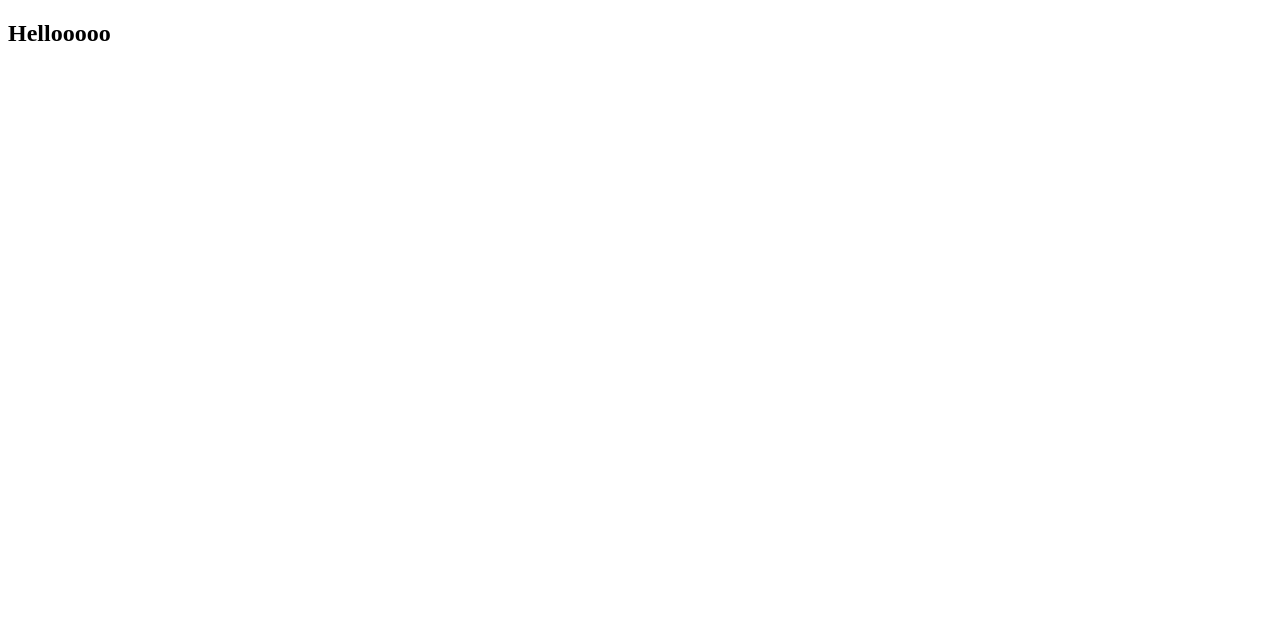
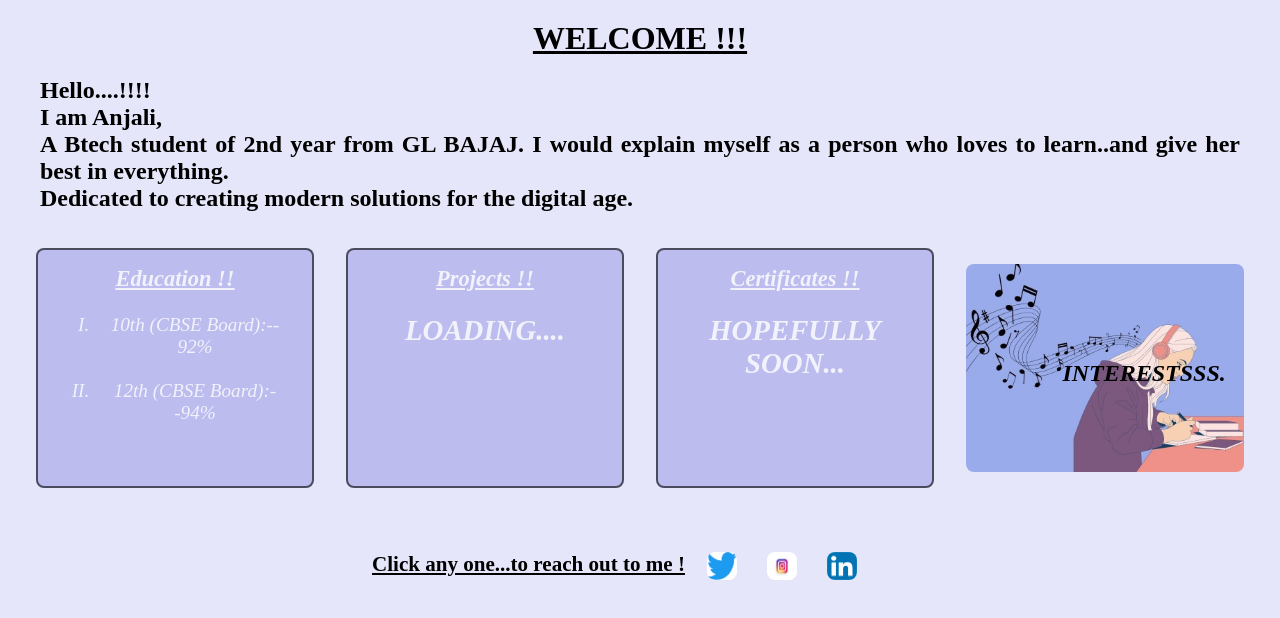
Before and after one commit to anjali-varshney/anjalivarshney, a plain HTML site: page index.html in a window 1280 px wide. Drawn offline with Linux system fonts and the light colour scheme.

Commit message:
frontpage

```diff
--- a/index.html
+++ b/index.html
@@ -6,11 +6,50 @@
     <meta http-equiv="X-UA-Compatible" content="IE=edge">
     <meta name="viewport" content="width=device-width, initial-scale=1.0">
     <title>Anjali Varshney</title>
+    <link rel="stylesheet" href="style.css">
 </head>
 
 <body>
-    <h2>Hellooooo</h2>
+    <div class="main">
+        <h1 id="title"><u><b>WELCOME !!!</b></u></h1>
+        <div class="head">
+            <b>Hello....!!!!<br>I am Anjali,<br>A Btech student of 2nd year from GL BAJAJ. I would explain myself as a
+                person who loves to learn..and give her best in everything.<br>Dedicated to creating modern solutions
+                for the digital age.
+            </b>
+        </div>
+        <div class="container">
+            <div class="item" id="item-1">
+                <h3><u>Education !!</u></h3><br>
+                <ol type="I">
+                    <li>10th (CBSE Board):-- 92% </li><br>
+                    <li>12th (CBSE Board):--94%</li>
+                </ol>
+            </div>
 
+            <div class="item" id="item-2">
+                <h3><u>Projects !!</u></h3><br>
+                <h2><b>LOADING....</b><br></h2>
+
+            </div>
+            <div class="item" id="item-3">
+                <h3><u>Certificates !!</u></h3><br>
+                <h2>HOPEFULLY SOON...</h2>
+            </div>
+            <div class="image_wrapper">
+                <a href="../web development/Exercises/musicsite.html" target="_blank"> <img src="./bg.jpeg" alt="no">
+                </a>
+                <div class="text"><b>INTERESTSSS.</b></div>
+            </div>
+        </div>
+        <div class="contact">
+            <h3><u>Click any one...to reach out to me !</u></h3>&nbsp&nbsp&nbsp&nbsp&nbsp
+            <a href="https://twitter.com/ "target="_blank"><img src="./twitter.png" alt="no"></a>
+            <a href="https://instagram.com/"target="_blank"><img src="./instagram.webp" alt="no"></a>
+            <a href="https://linkedin.com/"target="_blank"><img src="./linkedin.png" alt="no"></a>
+        </div>
+
+        <script src="./script.js"></script>
 </body>
 
 </html>
--- a/script.js
+++ b/script.js
@@ -0,0 +1 @@
+// alert("Hello");
--- a/style.css
+++ b/style.css
@@ -0,0 +1,108 @@
+* {
+    margin: 0;
+    /*padding: 0;*/
+    box-sizing: border-box;
+}
+
+body {
+    background-color: lavender;
+    margin: 20px;
+}
+
+#title {
+    text-align: center;
+    color: black;
+    /*border-style: solid;*/
+    display: flex;
+    justify-content: center;
+}
+
+.head {
+    padding: 20px;
+    color: black;
+    text-align: justify;
+    font-size: x-large;
+}
+
+
+.container {
+    display: grid;
+    align-items: center;
+    grid-template-columns: repeat(4,1fr);
+    grid-template-rows:2fr;
+}
+
+.item {
+    background-color: rgb(188, 188, 238);
+    border: 2px solid rgb(0, 0, 0,0.6);
+    margin: 1rem;
+    padding: 1rem;
+    text-align: justify;
+    border-radius: 0.5rem;
+    text-align: center;
+    font-style: oblique;
+    color: rgb(255, 255, 255,0.8);
+    font-size: 1.2rem;
+    height: 15rem;
+    transition: all;
+    transition-duration: 1s;
+}
+
+.item:hover {
+    cursor: pointer;
+    background-color: black;
+    box-shadow: 0 0 2px 1px;
+}
+
+.image_wrapper{
+    margin: 1rem;
+    border-radius: 0.5rem;
+}
+.text{
+    position: absolute;
+    top:45%;
+    left:83%;
+    font-size: x-large;
+    font-style: italic;
+    color: black;
+}
+
+img {
+    border-radius: 8px;
+    display: -webkit-box;
+    margin-left: auto;
+    width: 100%;
+    height: 100%;
+}
+
+
+img:hover {
+    box-shadow: 0 0 2px 1px;
+}
+
+.contact{
+    display: inline-flex;
+    margin-top: 1rem;
+    margin-left: 20rem;
+    padding: 2rem;
+    /*border: 2px solid;*/
+    text-align: justify;
+    font-size: large;
+}
+.contact a{
+    margin-right: 30px;
+    width: 30px;
+    height: 28px;
+}
+.contact a:hover{
+    /*color: black;*/
+    cursor: pointer;
+
+
+}
+@media screen and (max-width: 420px) {
+    .container{
+        grid-template-columns: 1fr;
+
+    }
+}
```
Also changed, not shown: bg.jpeg (added), instagram.webp (added), linkedin.png (added), twitter.png (added).
